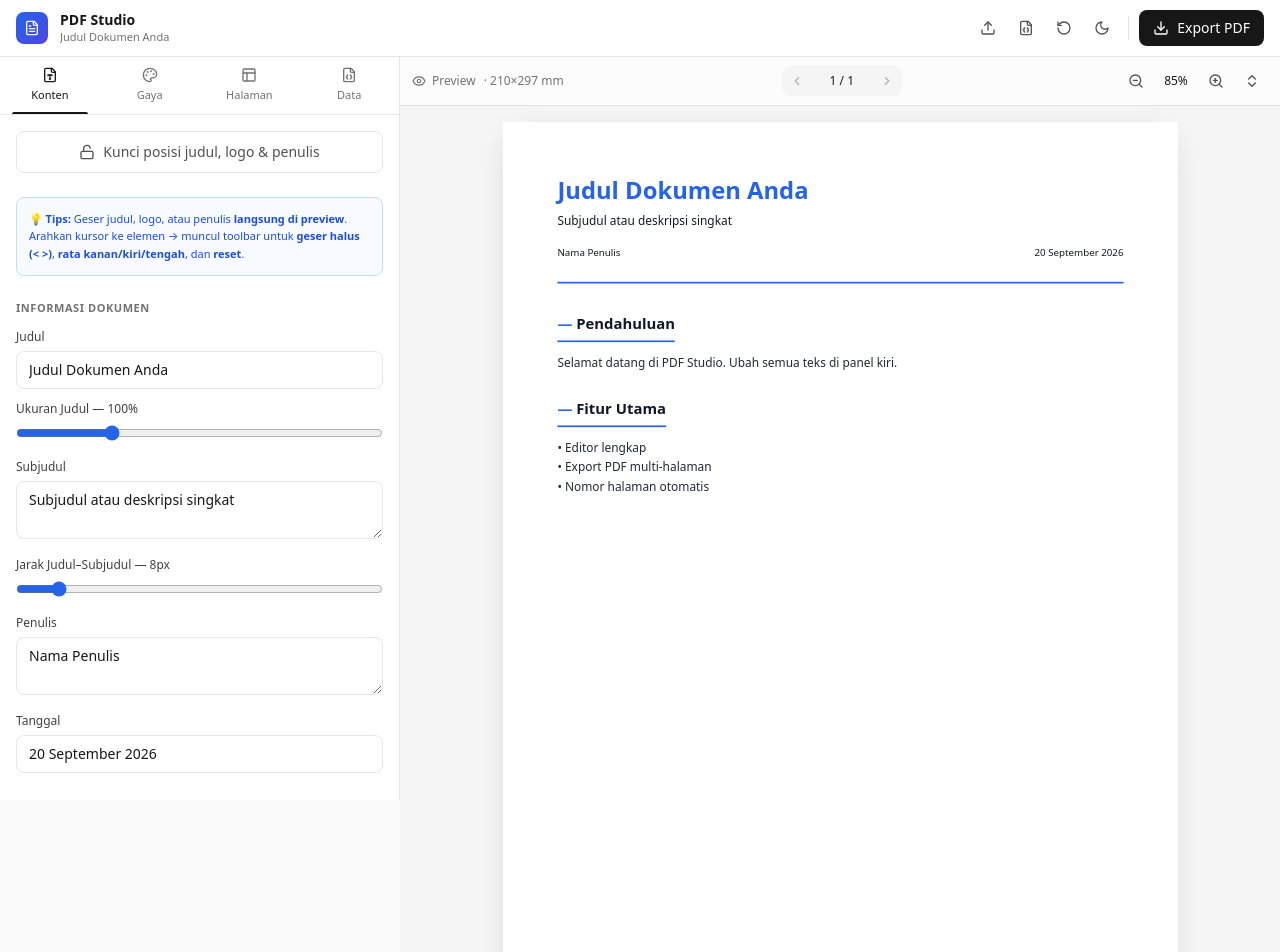
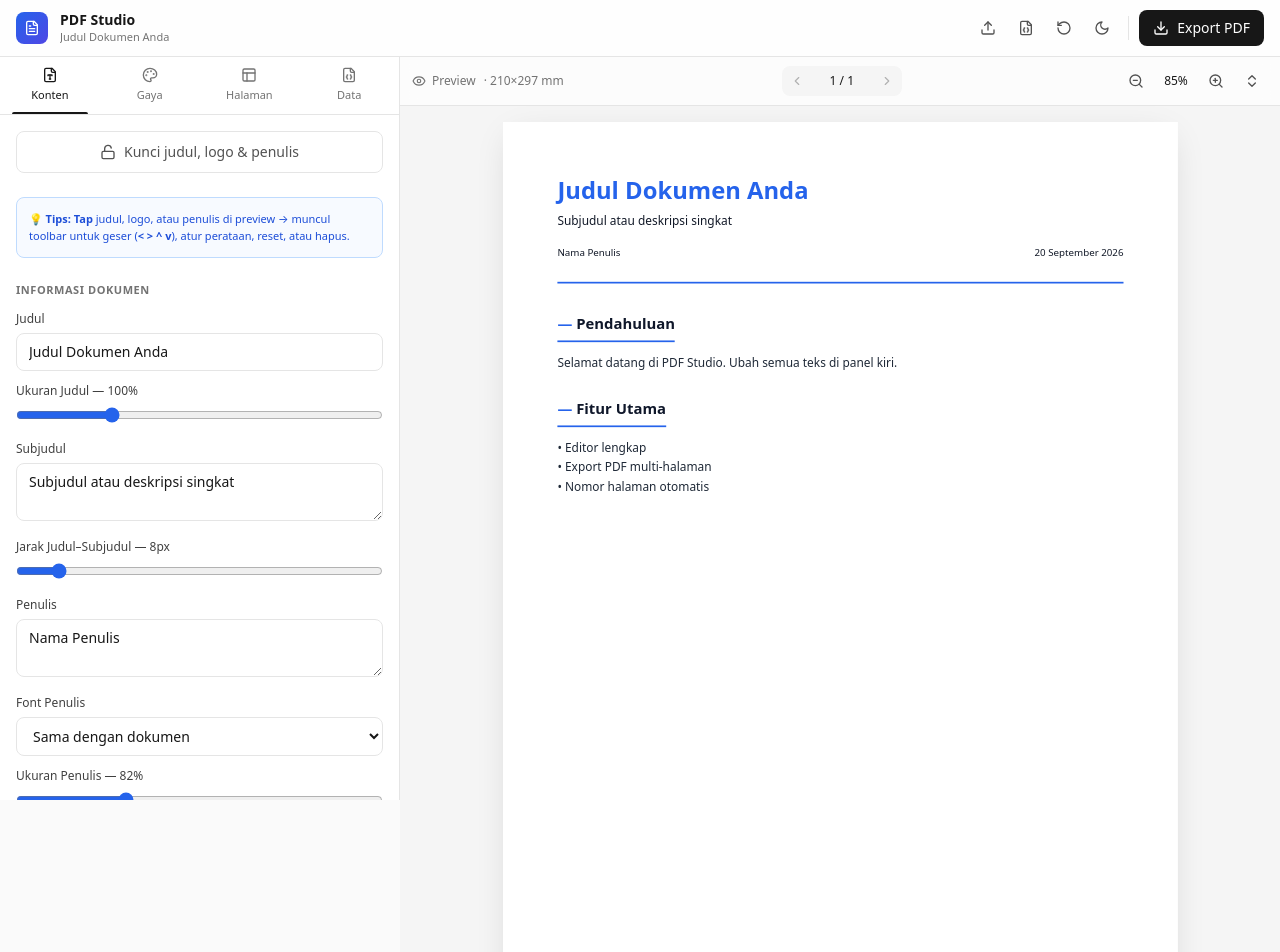
Before and after one commit to jampingkuda2-bot/bot, a Next.js app: page / in a window 1280 px wide. Shown: the top 952 px of the page. Built offline with nearby package versions, Linux system fonts and the light colour scheme.

Commit message:
Enhance author font options in ContentTab
Added author font selection and size adjustment features.

```diff
--- a/app/components/ContentTab.jsx
+++ b/app/components/ContentTab.jsx
@@ -4,6 +4,7 @@ import {
 } from 'lucide-react';
 import { Group, Field, TextInput, Toggle } from './ui';
 import SectionCard from './SectionCard';
+import { FONTS } from '../lib/constants';
 
 export default function ContentTab({
   doc, update, updateSection, addSection,
@@ -16,6 +17,7 @@ export default function ContentTab({
   const titleScale = doc.titleScale || 1;
   const logoSize = doc.logoSize || 56;
   const subtitleGap = doc.subtitleGap ?? 8;
+  const authorFontSize = doc.authorFontSize || 0.82;
 
   return (
     <>
@@ -29,20 +31,19 @@ export default function ContentTab({
           }`}
         >
           {locked ? <Lock className="w-4 h-4" /> : <Unlock className="w-4 h-4" />}
-          {locked ? 'Terkunci — klik untuk buka' : 'Kunci posisi judul, logo & penulis'}
+          {locked ? 'Terkunci — klik untuk buka' : 'Kunci judul, logo & penulis'}
         </button>
         {locked && (
           <p className="text-[11px] text-amber-600 dark:text-amber-400 mt-2">
-            🔒 Semua elemen terkunci. Tidak bisa digeser tidak sengaja.
+            🔒 Semua elemen terkunci.
           </p>
         )}
       </div>
 
       <div className="rounded-lg border border-blue-200 dark:border-blue-900/60 bg-blue-50/50 dark:bg-blue-950/30 p-3 mb-4">
         <p className="text-[11px] text-blue-700 dark:text-blue-300 leading-relaxed">
-          💡 <b>Tips:</b> Geser judul, logo, atau penulis <b>langsung di preview</b>.
-          Arahkan kursor ke elemen → muncul toolbar untuk <b>geser halus (&lt; &gt;)</b>,
-          <b> rata kanan/kiri/tengah</b>, dan <b>reset</b>.
+          💡 <b>Tips:</b> <b>Tap</b> judul, logo, atau penulis di preview → muncul
+          toolbar untuk geser (<b>&lt; &gt; ^ v</b>), atur perataan, reset, atau hapus.
         </p>
       </div>
 
@@ -77,7 +78,7 @@ export default function ContentTab({
           <textarea
             value={doc.subtitle || ''}
             onChange={(e) => update({ subtitle: e.target.value })}
-            placeholder="Subjudul atau deskripsi singkat (bisa Enter untuk baris baru)"
+            placeholder="Subjudul (bisa Enter untuk baris baru)"
             rows={2}
             className="w-full px-3 py-2 text-sm rounded-lg border border-neutral-200 dark:border-neutral-800 bg-white dark:bg-neutral-900 placeholder:text-neutral-400 focus:outline-none focus:ring-2 focus:ring-blue-500/40 focus:border-blue-500 resize-y"
           />
@@ -104,6 +105,31 @@ export default function ContentTab({
             placeholder="Nama penulis (bisa Enter untuk baris baru)"
             rows={2}
             className="w-full px-3 py-2 text-sm rounded-lg border border-neutral-200 dark:border-neutral-800 bg-white dark:bg-neutral-900 placeholder:text-neutral-400 focus:outline-none focus:ring-2 focus:ring-blue-500/40 focus:border-blue-500 resize-y"
+          />
+        </Field>
+
+        <Field label="Font Penulis">
+          <select
+            value={doc.authorFontFamily || ''}
+            onChange={(e) => update({ authorFontFamily: e.target.value })}
+            className="w-full px-3 py-2 text-sm rounded-lg border border-neutral-200 dark:border-neutral-800 bg-white dark:bg-neutral-900"
+          >
+            <option value="">Sama dengan dokumen</option>
+            {FONTS.map((f) => (
+              <option key={f.label} value={f.value}>{f.label}</option>
+            ))}
+          </select>
+        </Field>
+
+        <Field label={`Ukuran Penulis — ${Math.round(authorFontSize * 100)}%`}>
+          <input
+            type="range"
+            min={0.5}
+            max={1.6}
+            step={0.02}
+            value={authorFontSize}
+            onChange={(e) => update({ authorFontSize: Number(e.target.value) })}
+            className="w-full"
           />
         </Field>
 
```
